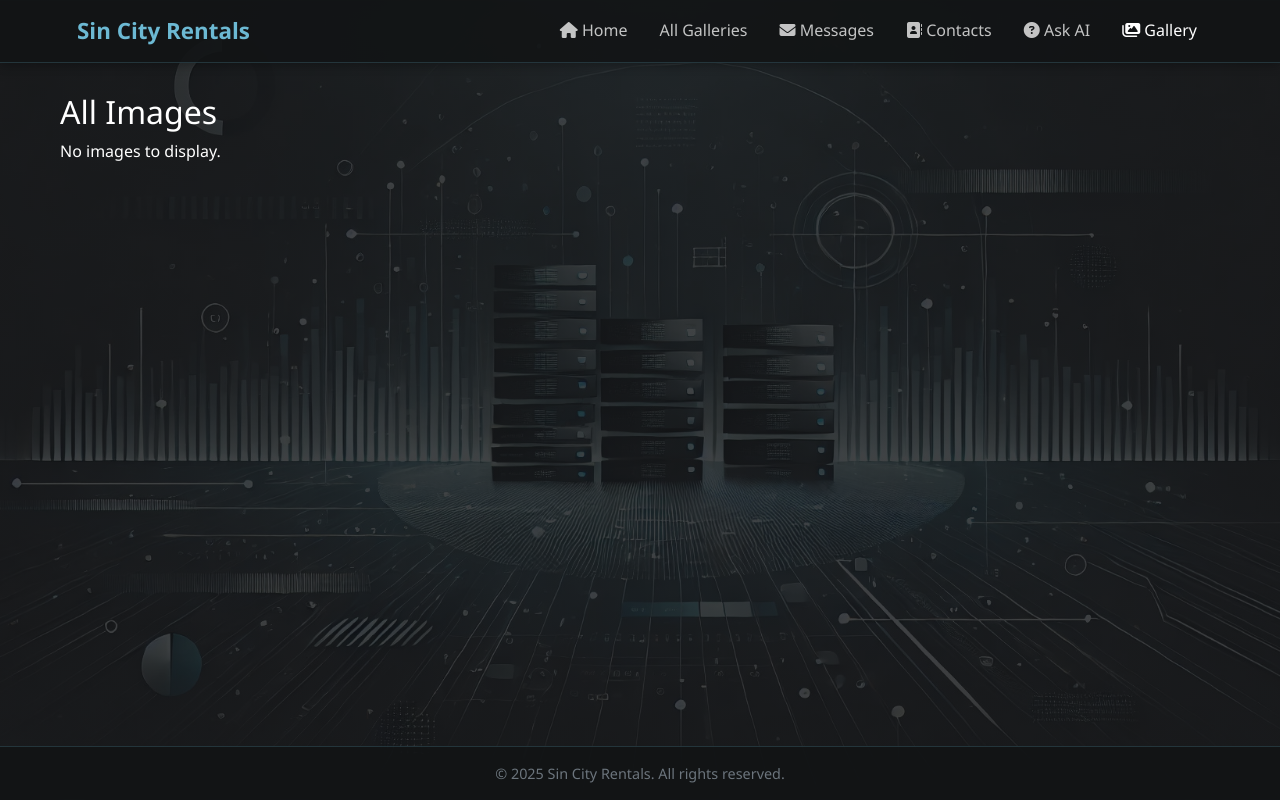
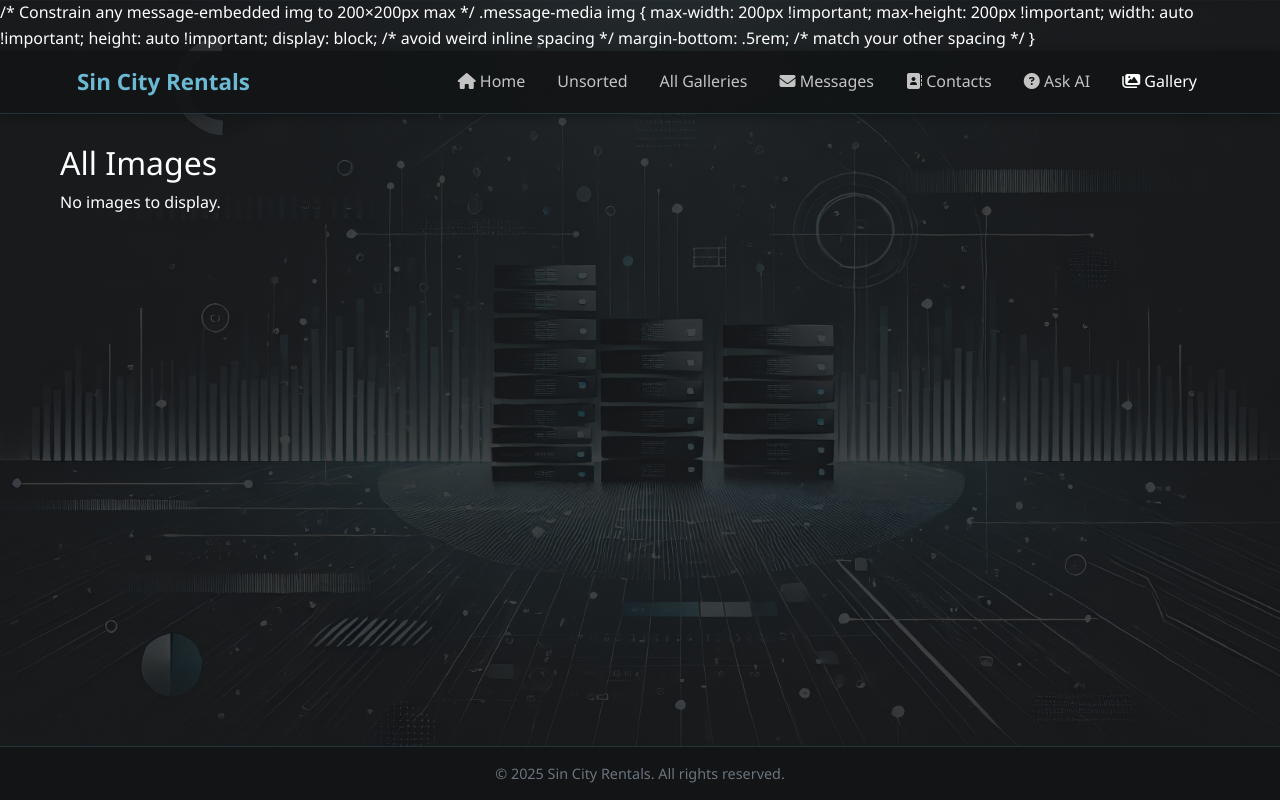
Before and after one commit to oakweb/openphone-monitor, a Flask app: page /gallery in a window 1280 px wide. Run offline with Flask 3, Linux system fonts and the light colour scheme; some libraries are stand-ins or nearby versions.

Commit message:
Add Unsorted page: review & assign orphaned images to properties

```diff
--- a/main.py
+++ b/main.py
@@ -295,6 +295,36 @@ def gallery_static():
         current_year=datetime.utcnow().year,
     )
 
+# … your other imports …
+
+@app.route("/unsorted", methods=["GET"])
+def unsorted_gallery():
+    # 1️⃣ grab every message with media but no property
+    msgs = (
+        Message.query
+        .filter(Message.property_id.is_(None))
+        .filter(Message.local_media_paths.isnot(None))
+        .order_by(Message.timestamp.desc())
+        .all()
+    )
+
+    # 2️⃣ flatten into a list of { message, path }
+    unsorted = []
+    for m in msgs:
+        for p in (m.local_media_paths or "").split(","):
+            p = p.strip()
+            if p:
+                unsorted.append({"msg": m, "path": p})
+
+    # 3️⃣ all properties for the dropdown
+    props = Property.query.order_by(Property.name).all()
+
+    return render_template(
+        "unsorted.html",
+        unsorted=unsorted,
+        properties=props,
+        current_year=datetime.utcnow().year,
+    )
 
 # ──────────────────────────────────────────────────────────────────────────────
 #   Per-property gallery
--- a/templates/base.html
+++ b/templates/base.html
@@ -90,6 +90,16 @@
 
     </style>
     {% block head_extra %}{% endblock %}
+    /* Constrain any message‐embedded img to 200×200px max */
+.message-media img {
+  max-width: 200px !important;
+  max-height: 200px !important;
+  width: auto !important;
+  height: auto !important;
+  display: block;       /* avoid weird inline spacing */
+  margin-bottom: .5rem; /* match your other spacing */
+}
+
 </head>
 <body>
     <div class="bg-wrapper"></div>
@@ -112,6 +122,13 @@
                                <i class="fas fa-home"></i> Home
                             </a>
                         </li>
+                        <li class="nav-item">
+                            <a class="nav-link {% if request.endpoint == 'unsorted_gallery' %}active{% endif %}"
+                               href="{{ url_for('unsorted_gallery') }}">
+                              Unsorted
+                            </a>
+                          </li>
+
                         <li class="nav-item">
                             <a class="nav-link {% if request.endpoint=='galleries_overview' %}active{% endif %}"
                                href="{{ url_for('galleries_overview') }}">
```
Also changed, not shown: templates/unsorted.html (added, +50 -0 lines).
